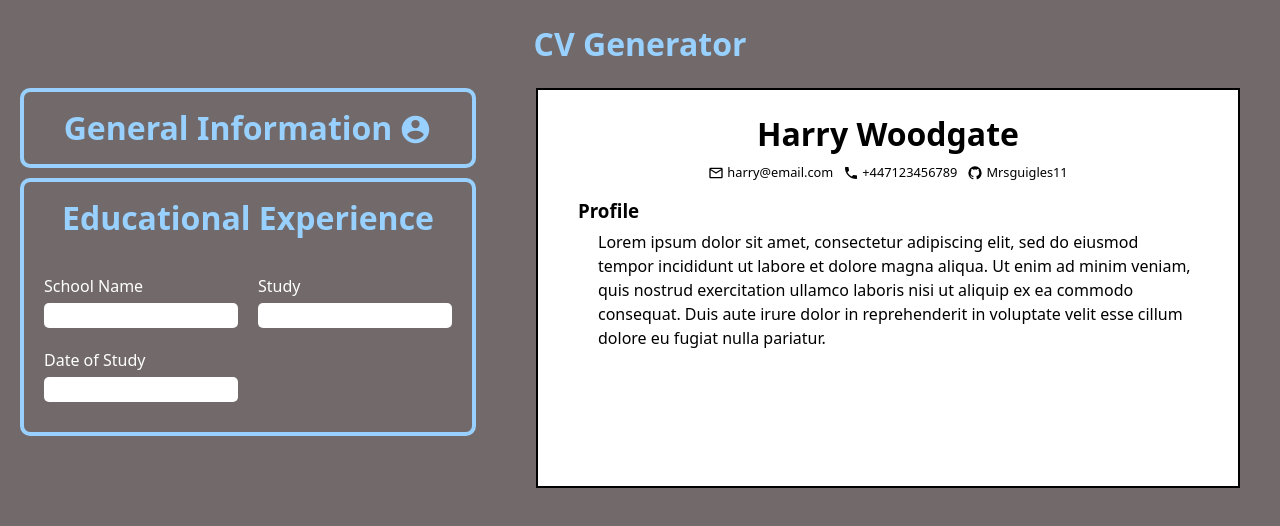
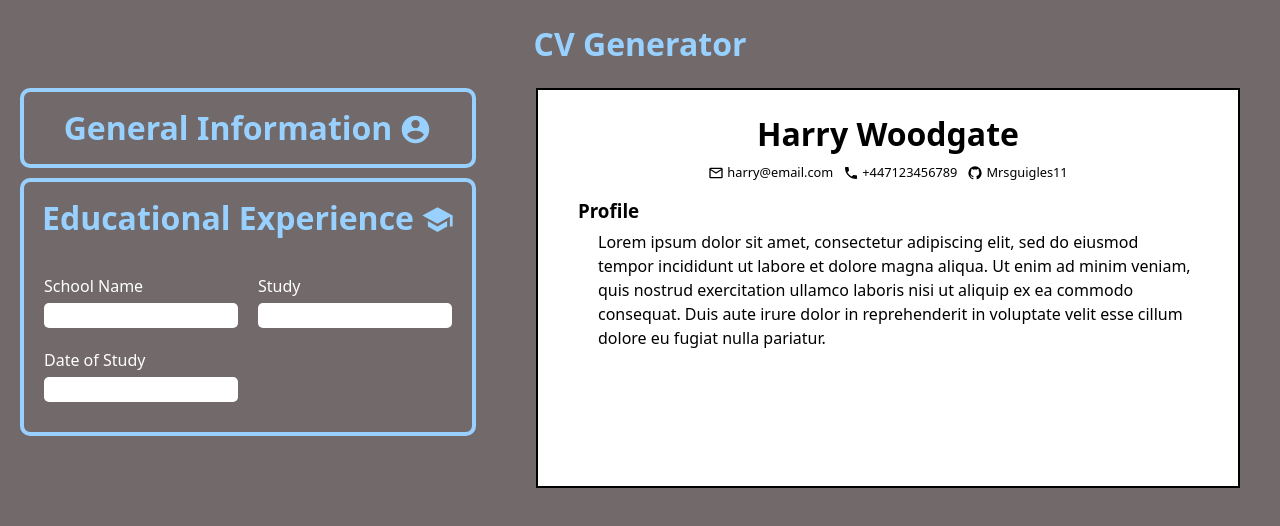
Before and after one commit to Mrsguigles11/cv_application, a React (Vite) app: page / in a window 1280 px wide. Both pictures are taken after a click on the element "Educational Experience". Shown: the top 526 px of the page. Built offline with nearby package versions, Linux system fonts and the light colour scheme.

Commit message:
rename general info component file, create new component for educational info, move handleClick function in to content.jsx

```diff
--- a/src/components/content.jsx
+++ b/src/components/content.jsx
@@ -1,5 +1,6 @@
 import { useState } from "react";
-import InputSection from "./input_section";
+import InputGeneralInfo from "./input_gen_info";
+import InputEducationalExperience from "./input_edu_exp";
 import CV from "./cv";
 
 function Content() {
@@ -25,23 +26,29 @@ function Content() {
     setcvContent(updatedObject);
   }
 
+  function handleHeadingClick (index) {
+  const collapsibleContents = document.querySelectorAll('.collapsible_content');
+  const inputSections = document.querySelectorAll('.input_section');
+  collapsibleContents[index].className === "collapsible_content hidden" ? collapsibleContents[index].className = "collapsible_content visible" : collapsibleContents[index].className = "collapsible_content hidden";
+  inputSections[index].className === "input_section" ? inputSections[index].className = "input_section expanded" : inputSections[index].className = "input_section";
+}
+
   return (
     <>
       <div className="inputs_container">
-        <InputSection
+        <InputGeneralInfo
           heading={"General Information"}
-          symbol={<svg xmlns="http://www.w3.org/2000/svg" viewBox="0 0 24 24"><title>account-circle</title><path d="M12,19.2C9.5,19.2 7.29,17.92 6,16C6.03,14 10,12.9 12,12.9C14,12.9 17.97,14 18,16C16.71,17.92 14.5,19.2 12,19.2M12,5A3,3 0 0,1 15,8A3,3 0 0,1 12,11A3,3 0 0,1 9,8A3,3 0 0,1 12,5M12,2A10,10 0 0,0 2,12A10,10 0 0,0 12,22A10,10 0 0,0 22,12C22,6.47 17.5,2 12,2Z" /></svg>}
           inputs={["Name", "Email", "Phone Number", "Github", "Profile"]}
           onChange={handleChange}
+          headingClick={handleHeadingClick}
           content={cvContent}
-          index={0}
         />
-        <InputSection
+        <InputEducationalExperience
           heading={"Educational Experience"}
           inputs={["School Name", "Study", "Date of Study"]}
           onChange={handleChange}
+          headingClick={handleHeadingClick}
           content={cvContent}
-          index={1}
           />
       </div>
       <div className="cv_container">
--- /dev/null
+++ b/src/components/input_edu_exp.jsx
@@ -0,0 +1,38 @@
+import "../styles/input_section.css";
+
+function InputEducationalExperience({ heading, inputs, onChange, content, headingClick }) {
+  return (
+    <div className="input_section">
+      <div className="input_heading_container" onClick={() => headingClick(1)}>
+        <h2>{heading}</h2>
+        <svg xmlns="http://www.w3.org/2000/svg" viewBox="0 0 24 24"><title>school</title><path d="M12,3L1,9L12,15L21,10.09V17H23V9M5,13.18V17.18L12,21L19,17.18V13.18L12,17L5,13.18Z" /></svg>
+      </div>
+      <div className="collapsible_content hidden">
+        {inputs.map((input) => {
+          return (
+            <div className="input" key={input}>
+              <label htmlFor={input}>{input}</label>
+              {input === "Profile" ? (
+                <textarea
+                  spellCheck={false}
+                  name={input}
+                  onChange={(e) => onChange(e.target.value, heading, input)}
+                  value={content[heading][input]}
+                />
+              ) : (
+                <input
+                  type="text"
+                  name={input}
+                  onChange={(e) => onChange(e.target.value, heading, input)}
+                  value={content[heading][input]}
+                />
+              )}
+            </div>
+          );
+        })}
+      </div>
+    </div>
+  );
+}
+
+export default InputEducationalExperience
--- a/src/components/input_section.jsx
+++ b/src/components/input_gen_info.jsx
@@ -1,18 +1,11 @@
 import "../styles/input_section.css";
 
-function handleClick (index) {
-  const collapsibleContents = document.querySelectorAll('.collapsible_content');
-  const inputSections = document.querySelectorAll('.input_section');
-  collapsibleContents[index].className === "collapsible_content hidden" ? collapsibleContents[index].className = "collapsible_content visible" : collapsibleContents[index].className = "collapsible_content hidden";
-  inputSections[index].className === "input_section" ? inputSections[index].className = "input_section expanded" : inputSections[index].className = "input_section";
-}
-
-function InputSection({ heading, inputs, onChange, content, symbol, index }) {
+function InputGeneralInfo({ heading, inputs, onChange, content, headingClick }) {
   return (
     <div className="input_section">
-      <div className="input_heading_container" onClick={() => handleClick(index)}>
+      <div className="input_heading_container" onClick={() => headingClick(0)}>
         <h2>{heading}</h2>
-        {symbol}
+        <svg xmlns="http://www.w3.org/2000/svg" viewBox="0 0 24 24"><title>account-circle</title><path d="M12,19.2C9.5,19.2 7.29,17.92 6,16C6.03,14 10,12.9 12,12.9C14,12.9 17.97,14 18,16C16.71,17.92 14.5,19.2 12,19.2M12,5A3,3 0 0,1 15,8A3,3 0 0,1 12,11A3,3 0 0,1 9,8A3,3 0 0,1 12,5M12,2A10,10 0 0,0 2,12A10,10 0 0,0 12,22A10,10 0 0,0 22,12C22,6.47 17.5,2 12,2Z" /></svg>
       </div>
       <div className="collapsible_content hidden">
         {inputs.map((input) => {
@@ -42,4 +35,4 @@ function InputSection({ heading, inputs, onChange, content, symbol, index }) {
   );
 }
 
-export default InputSection;
+export default InputGeneralInfo;
```
